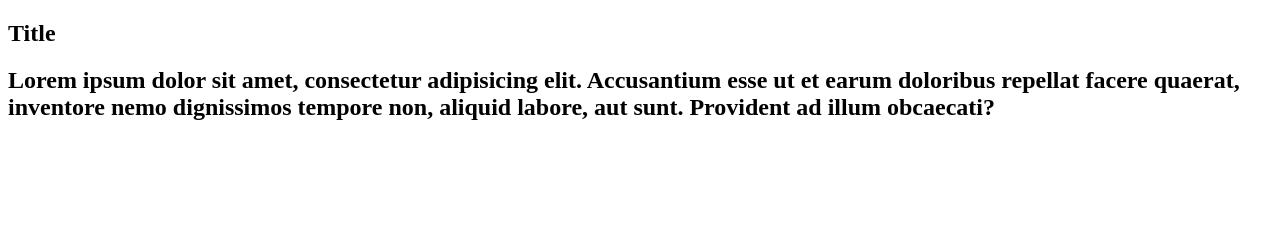
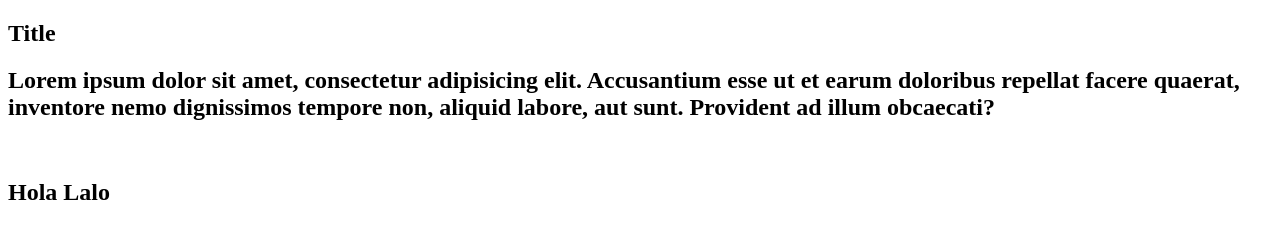
Before and after one commit to Lorsmy21/Pag2, a plain HTML site: page index.html in a window 1280 px wide. Drawn offline with Linux system fonts and the light colour scheme.

Commit message:
Realice cambios

```diff
--- a/index.html
+++ b/index.html
@@ -13,6 +13,9 @@
         <h1>Lorem ipsum dolor sit amet, consectetur adipisicing elit. Accusantium esse ut et earum doloribus repellat facere quaerat, inventore nemo dignissimos tempore non, aliquid labore, aut sunt. Provident ad illum obcaecati?</h1>
     </section>
     <br>
+    <section>
+        <h2> Hola Lalo</h2>
+    </section>
 
 </body>
 </html>
```
